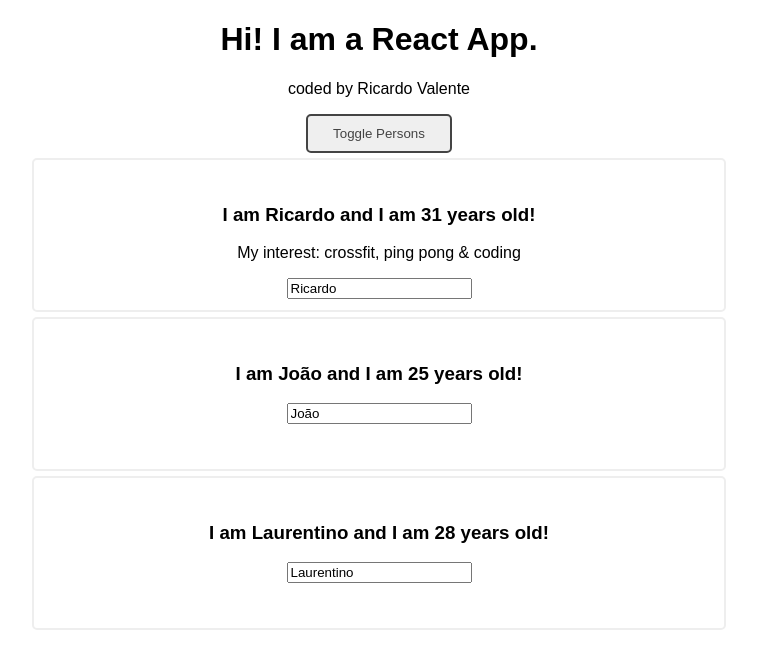
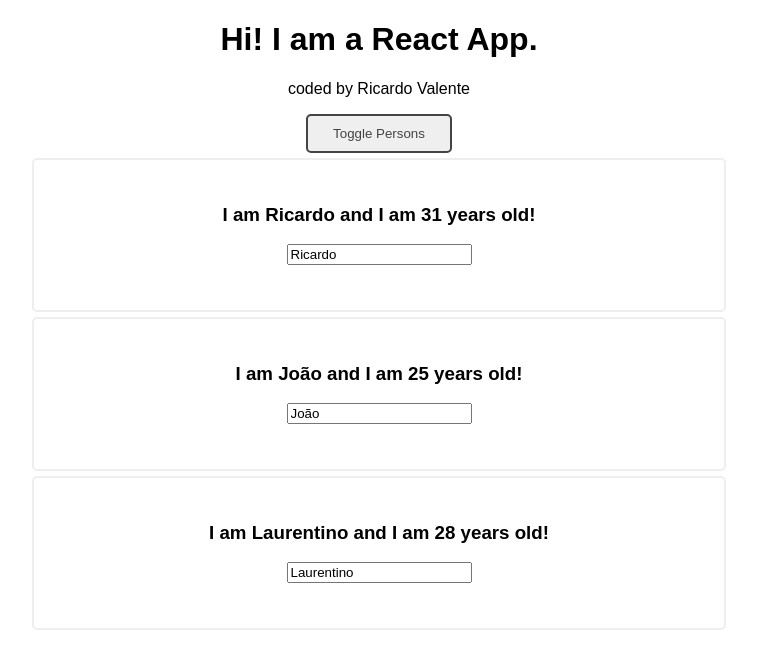
Before and after one commit to ricardo-valente/react_practicing, a React (Create React App) app: page / in a window 1280 px wide. Both pictures are taken after a click on the button "Toggle Persons". Shown: the top 668 px of the page, without its empty margins (261-1018 px from the left). Built offline with nearby package versions, Linux system fonts and the light colour scheme.

Commit message:
Returning a list dynamically by looping an array

```diff
--- a/src/App.js
+++ b/src/App.js
@@ -51,19 +51,11 @@
     if (this.state.showPersons) {
       persons = (
         <div>
-          <Person
-            name={this.state.persons[0].name}
-            age={this.state.persons[0].age}
-            click={this.switchNameHandler.bind(this, 'Richardo')}
-            change={this.changeNameHandler}>
-            My interest: crossfit, ping pong & coding
-          </Person>
-          <Person
-            name={this.state.persons[1].name}
-            age={this.state.persons[1].age} />
-          <Person
-            name={this.state.persons[2].name}
-            age={this.state.persons[2].age} />
+          {this.state.persons.map(person => {
+            return <Person
+              name={person.name}
+              age={person.age} />
+          })}
         </div>
       );
     }
```
